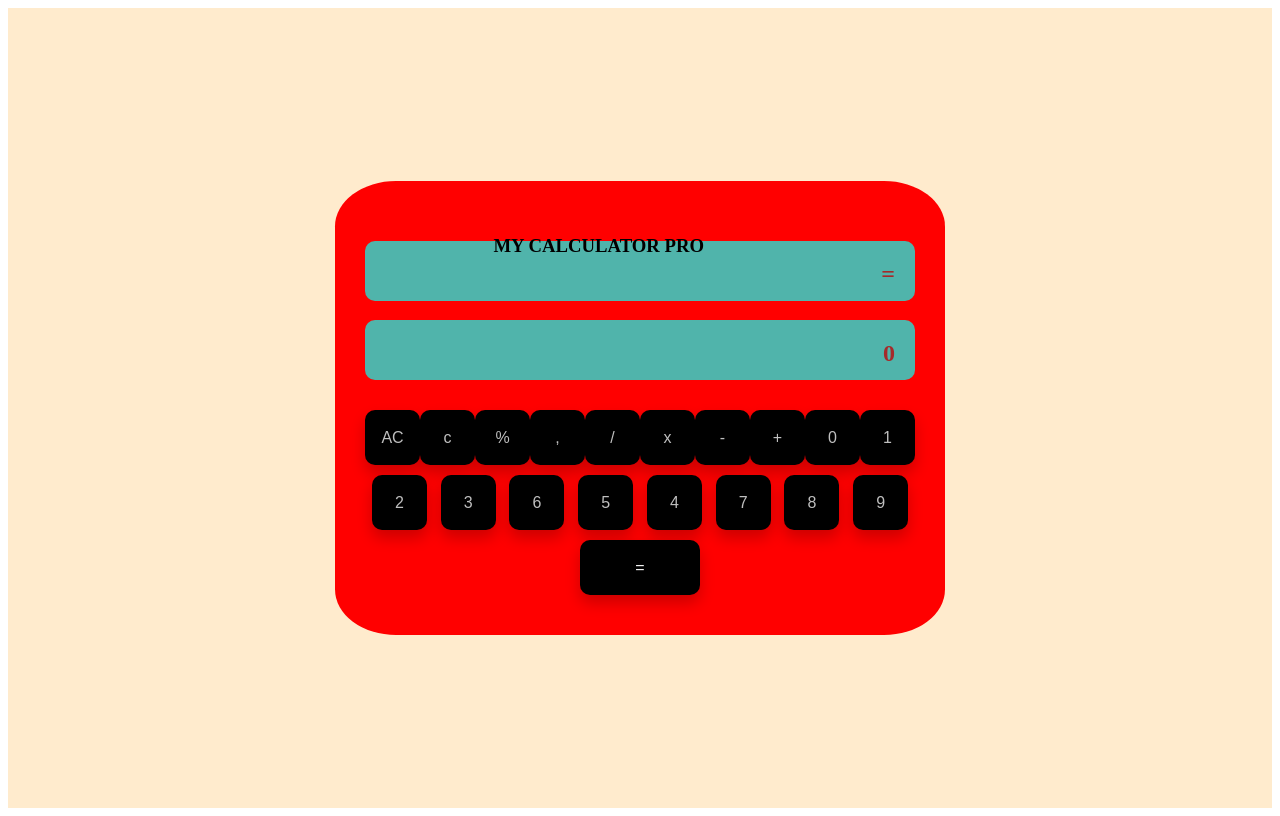
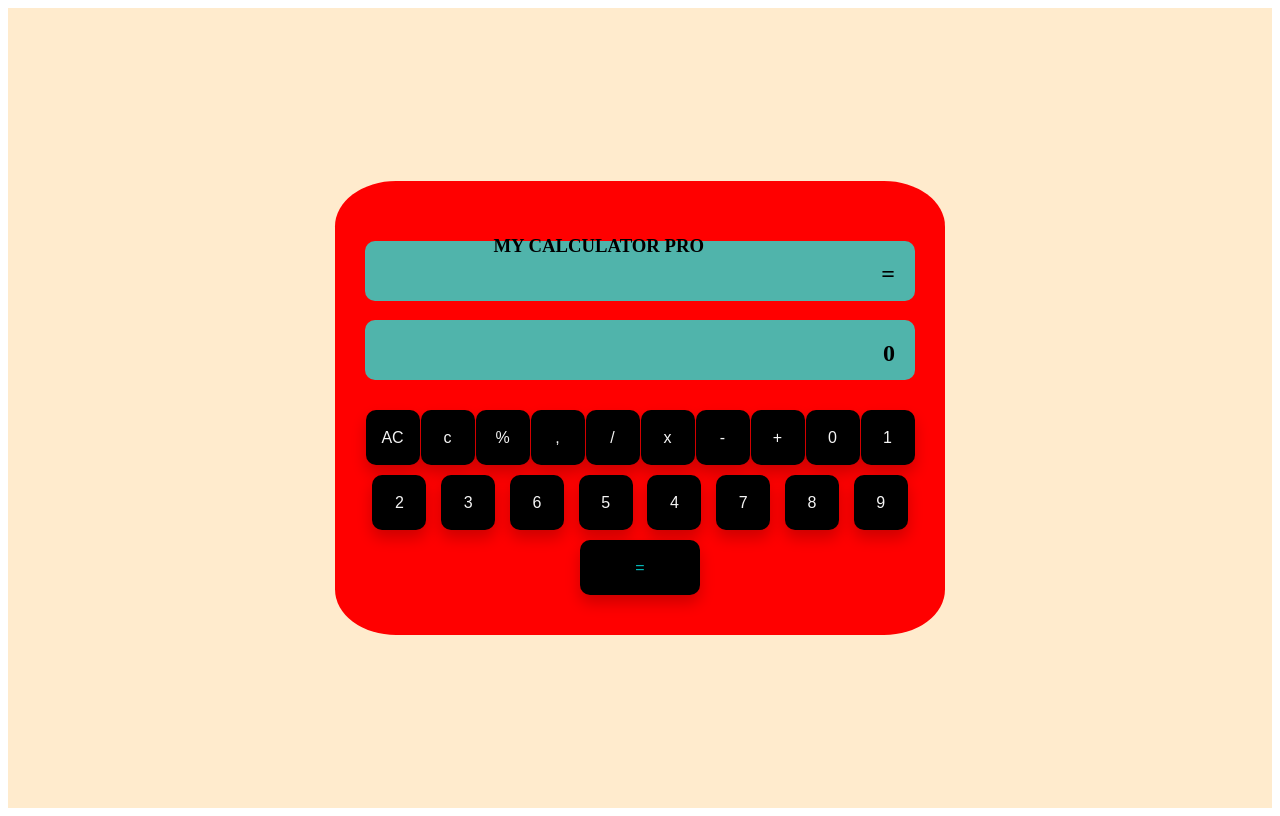
Before and after one commit to Laahkay/calculator-js, a plain HTML site: page index.html in a window 1280 px wide. Drawn offline with Linux system fonts and the light colour scheme.

Commit message:
adding test upgraded code

```diff
--- a/style.css
+++ b/style.css
@@ -13,7 +13,7 @@
     padding: 40px 30px;
 }
 .display h2,.display-results h2{
-    color: brown;
+    color: rgb(0, 0, 0);
     background-color: rgba(8, 255, 243, 0.705);
     height: 20px;
     padding: 20px;
@@ -31,9 +31,9 @@
 .btn {
     padding: 10px;
     height: 55px;
-    width: 55px;
+    width: 54px;
     font-size: medium;
-    color: rgb(191, 191, 191);
+    color: rgb(245, 245, 245);
     background-color: #000000;
     border: none;
     outline: none;
@@ -49,13 +49,13 @@
     right: 45%;
 }
 .btn:hover{
-    background-color: #3fc9f346;
+    background-color: #00eeff;
 }
 .btn-lg{
     width: 120px;
     background-color: #000000;
-    color: #f0f0f0;
+    color: #06fafab9;
 }
 .btn-lg:hover{
-    background-color: #b3b3b3;
+    background-color: #02a9db8f;
 }
```
Also changed, not shown: javascript.js (line endings or trailing spaces).
